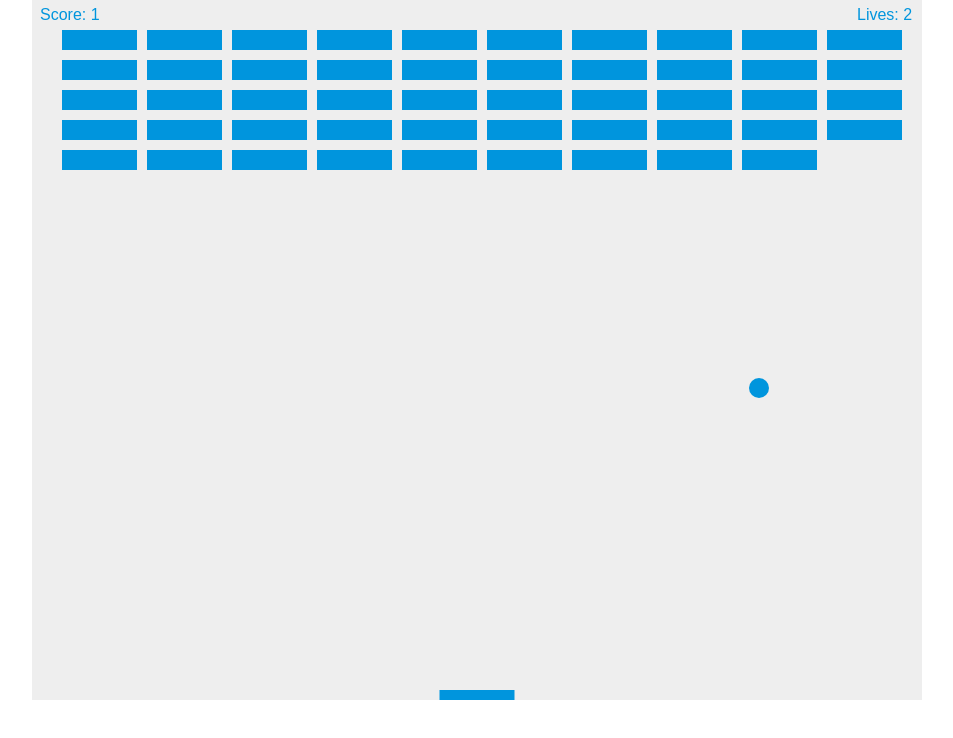
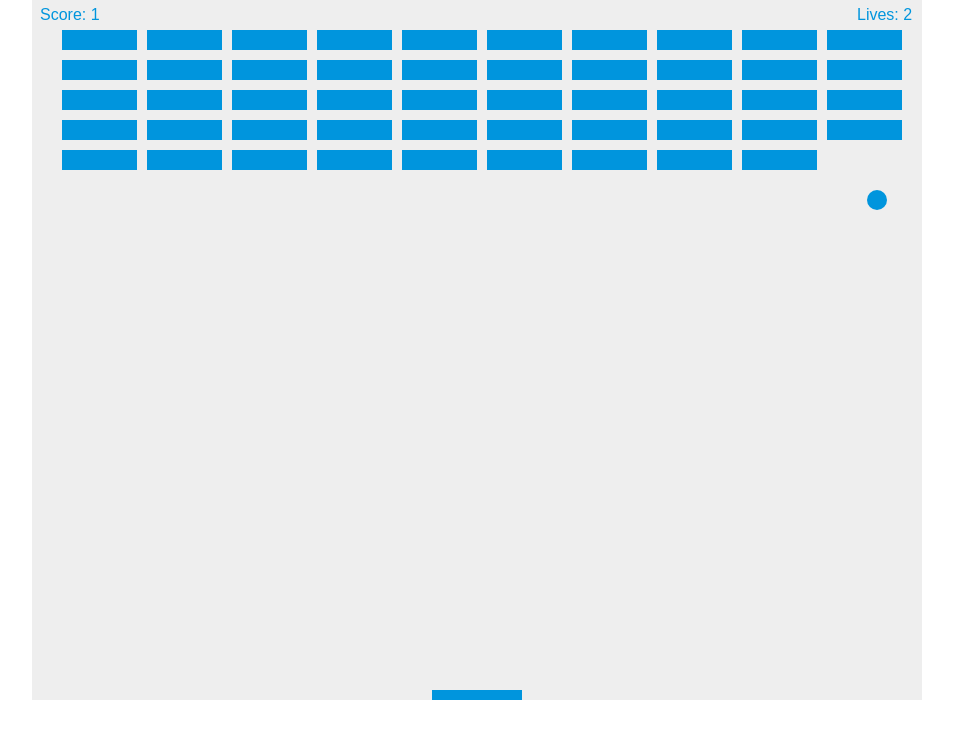
Before and after one commit to WebCoder2024/Breakout-Game, a plain HTML site: page index.html in a window 1280 px wide. Shown: the whole page, without its empty margins (163-1116 px from the left). Drawn offline with Linux system fonts and the light colour scheme.

Commit message:
Update index.html

```diff
--- a/index.html
+++ b/index.html
@@ -21,7 +21,7 @@ var y = canvas.height-30;
 var dx = 5;
 var dy = -5;
 var paddleHeight = 10;
-var paddleWidth = 75;
+var paddleWidth = 90;
 var paddleX = (canvas.width-paddleWidth)/2;
 var rightPressed = false;
 var leftPressed = false;
@@ -160,8 +160,8 @@ function draw() {
       else {
         x = canvas.width/2;
         y = canvas.height-30;
-        dx = 3;
-        dy = -3;
+        dx = 5;
+        dy = -5;
         paddleX = (canvas.width-paddleWidth)/2;
       }
     }
```
